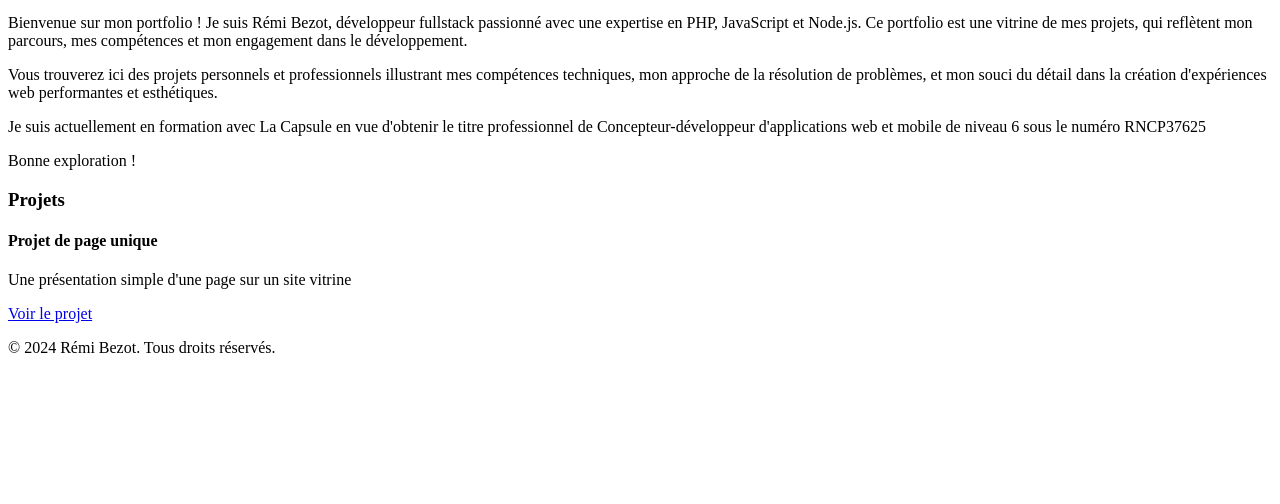
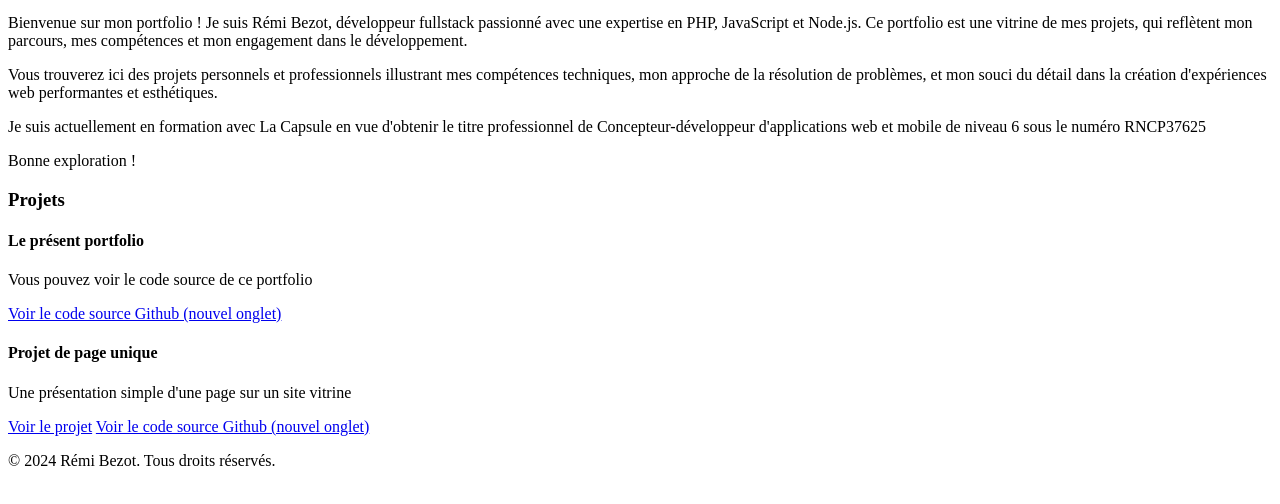
Before and after one commit to remi-bezot/my-portfolio, a plain HTML site: page src/index.html in a window 1280 px wide. Shown: the part 118-622 px from the top of the page. Drawn offline with Linux system fonts and the light colour scheme.

Commit message:
update index.html add one project link and source github

```diff
--- a/src/index.html
+++ b/src/index.html
@@ -25,9 +25,13 @@
             <div class="projects" aria-labelledby="projects-heading">
                 <h3>Projets</h3>
                 <div class="project-card" aria-label="Liste de projet">
+                    <h4>Le présent portfolio</h4>
+                    <p>Vous pouvez voir le code source de ce portfolio</p>
+                    <a href="https://github.com/remi-bezot/my-portfolio.git" target="_blank" rel="noopener noreferrer" class="project-link" aria-label="Aller sur github voir le code source de ce portfolio dans un nouvel onglet">Voir le code source Github (nouvel onglet)</a>
                     <h4>Projet de page unique</h4>
                     <p>Une présentation simple d'une page sur un site vitrine</p>
                     <a href="https://remi-bezot.github.io/portfolio-single-page/" class="project-link" aria-label="Voir le projet de page unique">Voir le projet</a>
+                    <a href="https://github.com/remi-bezot/portfolio-single-page.git" target="_blank" rel="noopener noreferrer" class="project-link" aria-label="Aller sur github voir le projet de page unique dans un nouvel onglet">Voir le code source Github (nouvel onglet)</a>
                 </div>
             </div>
         </section>
```
